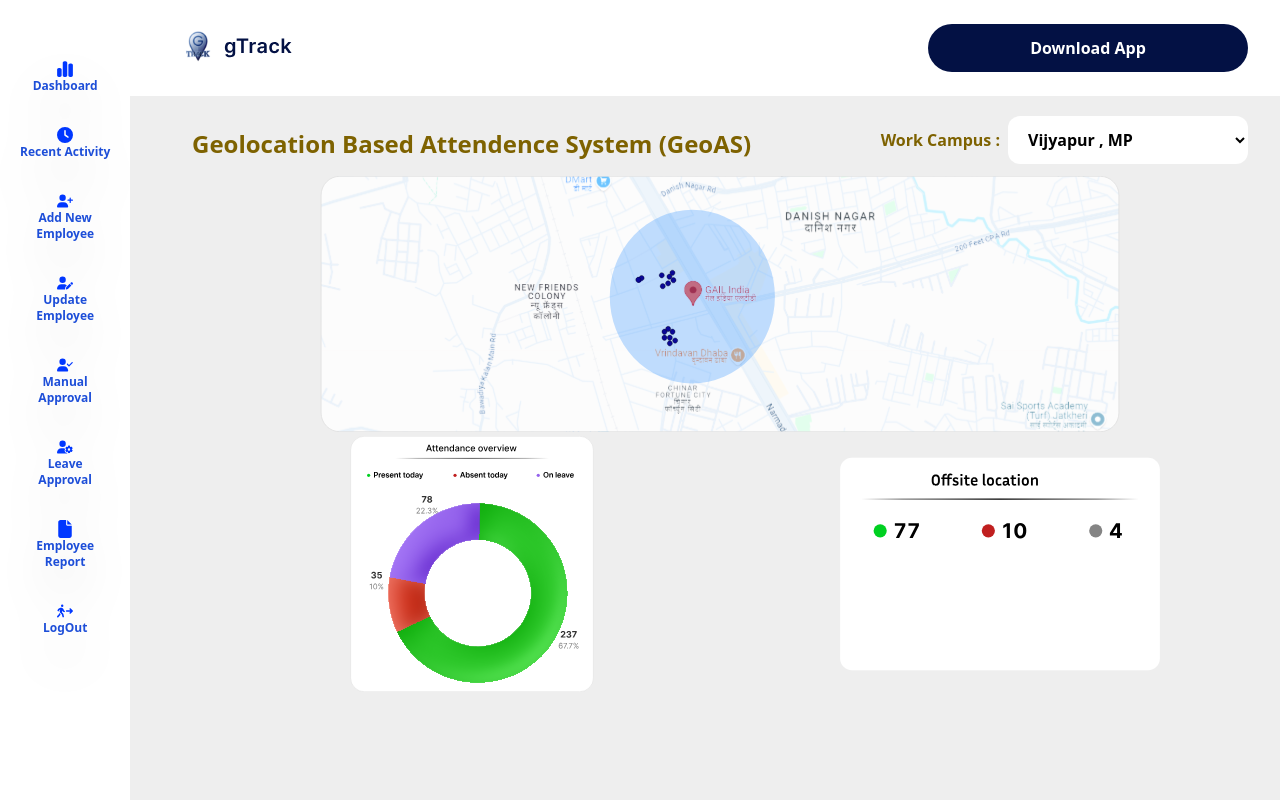
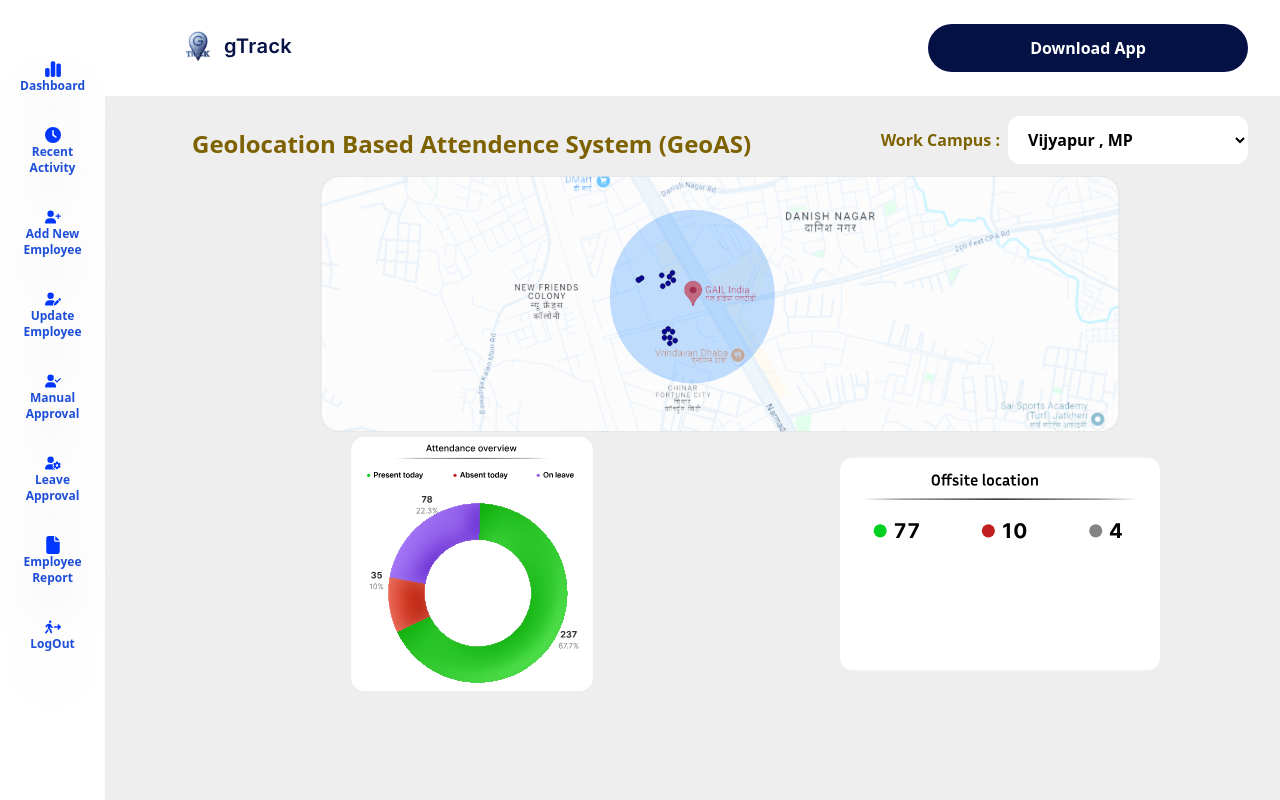
Before and after one commit to udayempire/gail-sih, a React (Vite) app in the folder Admin Frontend/: page / in a window 1280 px wide. Built offline with nearby package versions, Linux system fonts and the light colour scheme.

Commit message:
fixed sidebar

```diff
--- a/Admin Frontend/src/Component/Sidebar.jsx
+++ b/Admin Frontend/src/Component/Sidebar.jsx
@@ -25,7 +25,8 @@ export function Sidebar() {
                         </Link>
                         <Link to="/activity" className="hover:text-black hover:bg-blue-200 hover:rounded-md hover:ease-in duration-150 flex flex-col items-center p-1">
                             <FontAwesomeIcon icon={faClock} style={{ color: "#0037FF", fontSize: "24px", width: "16px", height: "18px" }} />
-                            <span>Recent Activity</span>
+                            <span>Recent</span>
+                            <span>Activity</span>
                         </Link>
                         <Link to="/addemployee" className="hover:text-black hover:bg-blue-200  hover:rounded-md hover:ease-in duration-150 flex flex-col items-center p-1">
                             <FontAwesomeIcon icon={faUserPlus} style={{ color: "#0037FF", fontSize: "24px", width: "16px", height: "18px" }} />
```
